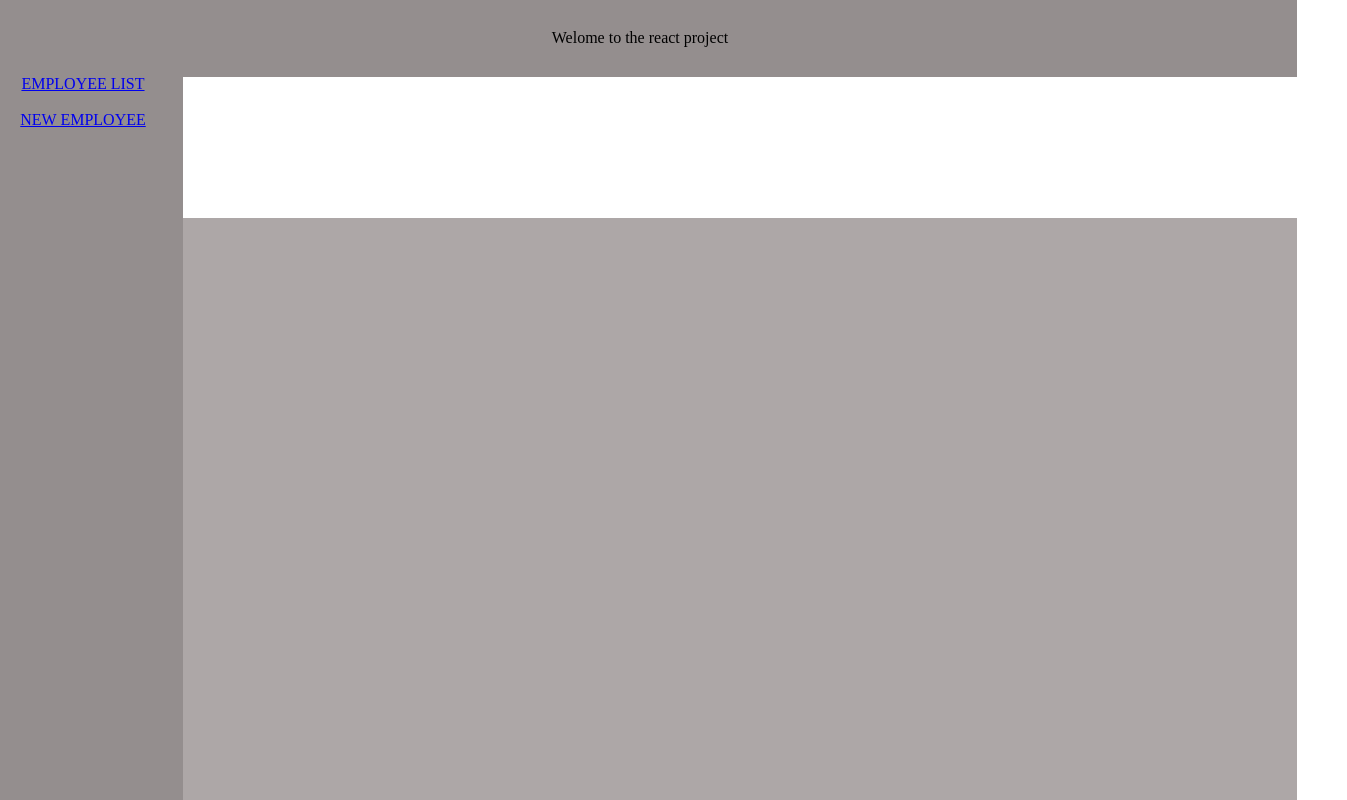
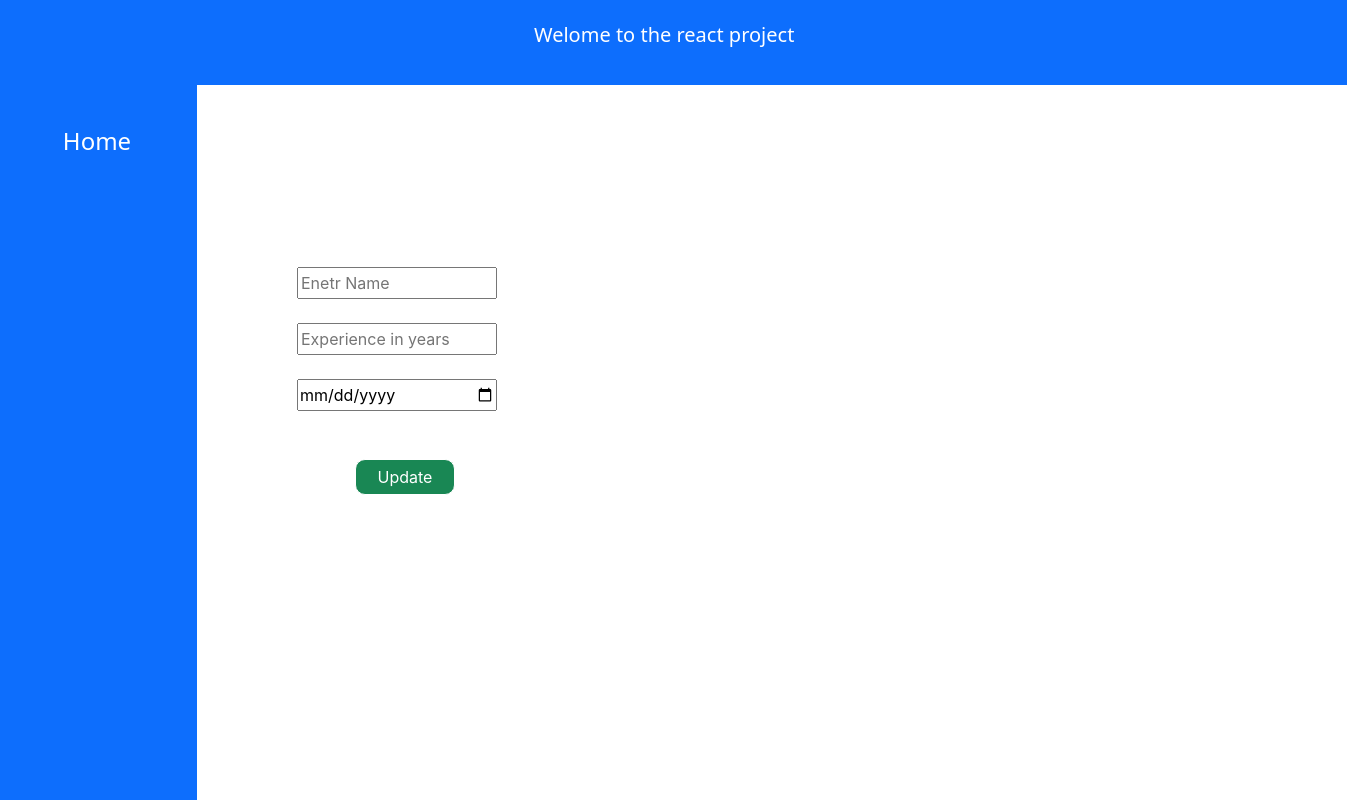
Before and after one commit to Divyadharshini999/Employee-Management, a React (Create React App) app in the folder my-react-app/: page /update/1 in a window 1280 px wide. Shown: the top 800 px of the page, 1347 px wide, since content can reach past the window. Built offline with nearby package versions, Linux system fonts and the light colour scheme; no server answers.

Commit message:
fourth commit

```diff
--- a/my-react-app/package.json
+++ b/my-react-app/package.json
@@ -8,6 +8,7 @@
     "@testing-library/react": "^13.4.0",
     "@testing-library/user-event": "^13.5.0",
     "axios": "^1.4.0",
+    "bootstrap": "^5.3.1",
     "react": "^18.2.0",
     "react-dom": "^18.2.0",
     "react-hook-form": "^7.45.2",
--- a/my-react-app/public/index.html
+++ b/my-react-app/public/index.html
@@ -15,6 +15,12 @@
       user's mobile device or desktop. See https://developers.google.com/web/fundamentals/web-app-manifest/
     -->
     <link rel="manifest" href="%PUBLIC_URL%/manifest.json" />
+    <link
+  href="https://cdn.jsdelivr.net/npm/bootstrap@5.3.1/dist/css/bootstrap.min.css"
+  rel="stylesheet"
+  integrity="sha384-4bw+/aepP/YC94hEpVNVgiZdgIC5+VKNBQNGCHeKRQN+PtmoHDEXuppvnDJzQIu9"
+  crossorigin="anonymous"
+></link>
     <!--
       Notice the use of %PUBLIC_URL% in the tags above.
       It will be replaced with the URL of the `public` folder during the build.
@@ -38,6 +44,11 @@
 
       To begin the development, run `npm start` or `yarn start`.
       To create a production bundle, use `npm run build` or `yarn build`.
+
+
     -->
+
+    <script src="https://cdn.jsdelivr.net/npm/@popperjs/core@2.11.8/dist/umd/popper.min.js" integrity="sha384-I7E8VVD/ismYTF4hNIPjVp/Zjvgyol6VFvRkX/vR+Vc4jQkC+hVqc2pM8ODewa9r" crossorigin="anonymous"></script>
+<script src="https://cdn.jsdelivr.net/npm/bootstrap@5.3.1/dist/js/bootstrap.min.js" integrity="sha384-Rx+T1VzGupg4BHQYs2gCW9It+akI2MM/mndMCy36UVfodzcJcF0GGLxZIzObiEfa" crossorigin="anonymous"></script>
   </body>
 </html>
--- a/my-react-app/src/App.js
+++ b/my-react-app/src/App.js
@@ -1,78 +1,40 @@
 import React from "react";
-// import AddEmployee from './AddEmployee'
-function EmployeeList() {
-  const person = [
-    {
-      id: 1,
-      Name: "Divya",
-      Experience: "2 Years",
-      Date_Of_Joining: "22.06.2020",
-    },
-    {
-      id: 2,
-      Name: "Divya",
-      Experience: "2 Years",
-      Date_Of_Joining: "22.06.2020",
-    },
-    {
-      id: 3,
-      Name: "Divya",
-      Experience: "2 Years",
-      Date_Of_Joining: "22.06.2020",
-    },
-    {
-      id: 4,
-      Name: "Divyasrii",
-      Experience: "2 Years",
-      Date_Of_Joining: "22.06.2020",
-    },
-  ];
+import { Link, Route, Routes } from "react-router-dom";
+import CreatePage from "./components/CreatePage";
+import ReadPage from "./components/ReadPage";
+import UpdatePage from "./components/UpdatePage";
 
-  const listItems = person.map((element) => {
-    return (
-      <div className="ta">
-        <tr>
-          <td>Name</td>
-        </tr>
-        <table border={1} width="50%" cellPadding={10} bgcolor="lightgray">
-          <tbody>
-            <tr>
-              <td>{element.id}</td>
-              <td>{element.Name}</td>
-              <td>{element.Experience}</td>
-              <td>{element.Date_Of_Joining}</td>
-            </tr>
-          </tbody>
-        </table>
+function App() {
+  return (
+    <div className="container">
+      <nav class=" navbar  bg-primary ">
+        <div class="container-fluid justify-content-center  ">
+          <span class=" nav navbar-brand mb-0 h1 ">
+            Welome to the react project
+          </span>
+        </div>
+      </nav>
+
+      <div className="innercontainer bg-primary">
+        <br></br>
+        <br></br>
+
+        <ul class="nav flex-column">
+          <li class="nav-item">
+            <a class="nav-link active" aria-current="page" href="/">
+              Home
+            </a>
+          </li>
+        </ul>
       </div>
-    );
-  });
-  return listItems;
+      <div className="addinput">
+        <Routes>
+          <Route path="/create" element={<CreatePage />} />
+          <Route path="/" element={<ReadPage />} />
+          <Route path="/update/:id" element={<UpdatePage />} />
+        </Routes>
+      </div>
+    </div>
+  );
 }
-function App() {
-  return <EmployeeList />;
-}
-
 export default App;
-
-// import { BrowserRouter, Route, Routes } from "react-router-dom";
-// import Create_1 from "./components/Create_1";
-// import Read_1 from "./components/Read_1";
-// import Update_1 from "./components/Update_1";
-// function App(){
-//   return(
-//     <div>
-//       {/* <BrowserRouter> */}
-//       <Routes>
-//         <Route path="/create_1" element={<Create_1/>}/>
-//         <Route path="/read_1" element={<Read_1/>}/>
-//         <Route path="/update_1" element={<Update_1/>}/>
-
-//       </Routes>
-
-//       {/* </BrowserRouter>
-//      */}
-//     </div>
-//   )
-// }
-// export default App
--- /dev/null
+++ b/my-react-app/src/Constants/Url.js
@@ -0,0 +1,2 @@
+//API call
+export const API_URL="http://localhost:5000/api/emplyee_management"
--- a/my-react-app/src/components/AddEmployee.js
+++ /dev/null
@@ -1,33 +0,0 @@
-import React from "react";
-import { Link, Route, Routes } from "react-router-dom";
-import App from "../App";
-import Create_1 from "./Create_1";
-import Read_1 from "./Read_1";
-import Update_1 from "./Update_1";
-
-function AddEmployee() {
-  // const name
-  return (
-    <div className="container">
-      <p>Welome to the react project</p>
-      <div className="innercontainer">
-        <Link to="/employeelist">EMPLOYEE LIST</Link>
-        <br></br>
-        <br></br>
-        {/* <Link to="/create">CREATE NEW EMPLOYEE </Link> */}
-        <Link to="/create">NEW EMPLOYEE</Link>
-      </div>
-      <div className="addinput">
-        <Routes>
-          <Route path="/employeelist" element={<App />} />
-          {/* <Route path="/addnew" element={<AddNew/>}/> */}
-          <Route path="/create" element={<Create_1 />} />
-          <Route path="/read" element={<Read_1 />} />
-          {/* <Route path="/update/:id" element={<Update_1 />} /> */}
-          <Route path="/update" element={<Update_1 />} />
-        </Routes>
-      </div>
-    </div>
-  );
-}
-export default AddEmployee;
--- a/my-react-app/src/components/Create_1.js
+++ b/my-react-app/src/components/CreatePage.js
@@ -1,6 +1,6 @@
 import React, { useState } from "react";
-//import { API_URL } from "../Constants/Url";
 import axios from "axios";
+import { API_URL } from "../Constants/Url";
 import { useNavigate } from "react-router-dom";
 import { useForm } from "react-hook-form";
 import * as yup from "yup";
@@ -20,7 +20,7 @@ const schema = yup.object().shape({
   dojs: yup.string().required("please enter Date Of Joining "),
 });
 
-function Create_1() {
+function CreatePage() {
   const [names, setnames] = useState("");
   const [Experiences, setExperiences] = useState("");
   const [dojs, setDoJs] = useState("");
@@ -39,20 +39,21 @@ function Create_1() {
 
   return (
     <form
-      className="inputContainer"
+      className="inputContainer  form-control-sm  "
       onSubmit={handleSubmit(async () => {
         //console.log(data);
-        await axios.post("http://localhost:5000/api/emplyee_management", {
+        await axios.post(API_URL, {
           names,
           Experiences,
           dojs,
         });
-        navigate1("/read");
+        navigate1("/");
       })}
     >
       {/* for changing or to type something in the textbox, wehave to use "onChange" event function */}
 
       <input
+        class="form-control form-control-sm "
         {...register("names")}
         type="text"
         placeholder="Enetr Name"
@@ -64,6 +65,7 @@ function Create_1() {
       <br></br>
 
       <input
+        class="form-control form-control-sm"
         {...register("Experiences")}
         type="text"
         placeholder="Experience in years"
@@ -74,6 +76,7 @@ function Create_1() {
       <br></br>
 
       <input
+        class="form-control form-control-md"
         {...register("dojs")}
         type="date"
         className="date"
@@ -90,4 +93,4 @@ function Create_1() {
     </form>
   );
 }
-export default Create_1;
+export default CreatePage;
--- a/my-react-app/src/components/Read_1.js
+++ b/my-react-app/src/components/ReadPage.js
@@ -2,32 +2,21 @@ import axios from "axios";
 import React, { useState, useEffect } from "react";
 //import { API_URL } from "../Constants/Url";
 import { Link, useNavigate } from "react-router-dom";
+import { API_URL } from "../Constants/Url";
 
-function Read_1() {
+function ReadPage() {
   const [data, setAPIData1] = useState([]);
-  const navigate1 = useNavigate();
+  //const navigate1 = useNavigate();
 
-  const deleteUser1 = async (id) => {
-    await axios.delete(`http://localhost:5000/api/emplyee_management/${id}`);
+  const handleDelete = async (id) => {
+    await axios.delete(`${API_URL}/${id}`);
     callGetApi1();
   };
   //passing the values to the update page ,we have to use Local Storage
-  const updateUser = ({ names, Experiences, dojs, id }) => {
-    //setting the keys and values
-    localStorage.setItem("id", id);
-    localStorage.setItem("names", names);
-    localStorage.setItem("Experiences", Experiences);
-    localStorage.setItem("dojs", dojs);
-
-    //navigate to Update page
-    navigate1("/update");
-  };
 
   const callGetApi1 = async () => {
     try {
-      const response = await axios.get(
-        "http://localhost:5000/api/emplyee_management"
-      );
+      const response = await axios.get(API_URL);
       setAPIData1(response.data);
     } catch (error) {
       // if (response.status === 200) {
@@ -47,10 +36,10 @@ function Read_1() {
   return (
     // <div>Read_1</div>
 
-    <div>
+    <div className="readpage">
       <br></br>
       <br></br>
-      <Link to="/create" className="create">
+      <Link to="/create" className="createlink">
         CREATE NEW EMPLOYEE
       </Link>
       <br></br>
@@ -75,17 +64,20 @@ function Read_1() {
             <td>
               <button
                 className="deletebutton"
-                onClick={() => deleteUser1(data.id)}
+                onClick={() => handleDelete(data.id)}
               >
-                Delete
+                DELETE
               </button>
             </td>
 
             {/* for updating the values, all the datas should be pass to Update page*/}
             <td>
-              <button className="updatebutton" onClick={() => updateUser(data)}>
+              {/* <button className="updatebutton" onClick={() => updateUser(data)}>
                 UPDATE
-              </button>
+              </button> */}
+              <Link to={`/update/${data.id} `} className="updatebutton">
+                UPDATE
+              </Link>
             </td>
           </tr>
         ))}
@@ -94,4 +86,4 @@ function Read_1() {
   );
 }
 
-export default Read_1;
+export default ReadPage;
--- /dev/null
+++ b/my-react-app/src/components/UpdatePage.js
@@ -0,0 +1,84 @@
+import axios from "axios";
+import React, { useState, useEffect } from "react";
+import { useNavigate, useParams } from "react-router-dom";
+import { API_URL } from "../Constants/Url";
+
+function UpdatePage() {
+  const [names, setnames] = useState("");
+  const [Experiences, setExperiences] = useState("");
+  const [dojs, setDoJs] = useState("");
+  //const [id, setId] = useState("");
+  const { id } = useParams();
+
+  const navigate1 = useNavigate();
+  //useEffect(() => {
+  //getting the stored values
+  //   setId(localStorage.getItem("id"));
+  //   setnames(localStorage.getItem("names"));
+  //   setExperiences(localStorage.getItem("Experiences"));
+  //   setDoJs(localStorage.getItem("dojs"));
+  // }, []);
+
+  useEffect(() => {
+    fetchData();
+  }, []);
+
+  const fetchData = async () => {
+    try {
+      const response = await axios.get(`${API_URL}/${id}`);
+      setnames(response.data.names);
+      setExperiences(response.data.Experiences);
+      setDoJs(response.data.dojs);
+    } catch (error) {
+      console.error(error);
+    }
+  };
+  const handleUpdate = async () => {
+    try {
+      await axios.put(`${API_URL}/${id}`, {
+        names,
+        Experiences,
+        dojs,
+      });
+      navigate1("/");
+      console.log("Data updated successfully");
+    } catch (error) {
+      console.error(error);
+    }
+  };
+
+  return (
+    <div>
+      {/* update form */}
+      <input
+        type="text"
+        placeholder="Enetr Name"
+        value={names}
+        onChange={(event) => setnames(event.target.value)}
+      ></input>
+      <br></br>
+
+      <input
+        type="text"
+        placeholder="Experience in years"
+        value={Experiences}
+        onChange={(event) => setExperiences(event.target.value)}
+      ></input>
+      <br></br>
+      <input
+        type="date"
+        className="date"
+        placeholder="Enter the Date of Joining"
+        value={dojs}
+        onChange={(event) => setDoJs(event.target.value)}
+      ></input>
+      <br></br>
+      <br></br>
+      <button type="button" onClick={handleUpdate} className="updatebutton1">
+        Update
+      </button>
+    </div>
+  );
+}
+
+export default UpdatePage;
--- a/my-react-app/src/components/Update_1.js
+++ /dev/null
@@ -1,71 +0,0 @@
-import axios from "axios";
-import React, { useState, useEffect } from "react";
-import { useNavigate } from "react-router-dom";
-
-function Update_1() {
-  const [names, setnames] = useState("");
-  const [Experiences, setExperiences] = useState("");
-  const [dojs, setDoJs] = useState("");
-  const [id, setId] = useState("");
-
-  const navigate1 = useNavigate();
-  useEffect(() => {
-    // console.log(localStorage.getItem('id'))
-    // console.log(localStorage.getItem('name'))
-    // console.log(localStorage.getItem('Experience'))
-    // console.log(localStorage.getItem('doj'))
-
-    //getting the stored values
-    setId(localStorage.getItem("id"));
-    setnames(localStorage.getItem("names"));
-    setExperiences(localStorage.getItem("Experiences"));
-    setDoJs(localStorage.getItem("dojs"));
-  }, []);
-
-  const updateb1 = async () => {
-    //put method is used for updating
-    await axios.put(`http://localhost:5000/api/emplyee_management/${id}`, {
-      names,
-      Experiences,
-      dojs,
-    });
-
-    //after the updating the values, it navigate to the read page
-    navigate1("/read");
-  };
-
-  return (
-    <div>
-      {/* update form */}
-      <input
-        type="text"
-        placeholder="Enetr Name"
-        value={names}
-        onChange={(event) => setnames(event.target.value)}
-      ></input>
-      <br></br>
-
-      <input
-        type="text"
-        placeholder="Experience in years"
-        value={Experiences}
-        onChange={(event) => setExperiences(event.target.value)}
-      ></input>
-      <br></br>
-      <input
-        type="date"
-        className="date"
-        placeholder="Enter the Date of Joining"
-        value={dojs}
-        onChange={(event) => setDoJs(event.target.value)}
-      ></input>
-      <br></br>
-      <br></br>
-      <button type="button" onClick={updateb1} className="updatebutton1">
-        Update
-      </button>
-    </div>
-  );
-}
-
-export default Update_1;
--- a/my-react-app/src/index.css
+++ b/my-react-app/src/index.css
@@ -3,8 +3,8 @@ body{
 }
 
 .addinput {
-  margin-top: -657px;
-  margin-left: 200px;
+  margin-top: -600px;
+  margin-left: 300px;
   font-family: -apple-system, BlinkMacSystemFont, 'Segoe UI', 'Roboto', 'Oxygen',
     'Ubuntu', 'Cantarell', 'Fira Sans', 'Droid Sans', 'Helvetica Neue',
     sans-serif;
@@ -12,19 +12,25 @@ body{
   -webkit-font-smoothing: antialiased;
   -moz-osx-font-smoothing: grayscale;
 
+
 }
-body .addinput{
-  background-color: rgb(173, 167, 167);
+/* body .addinput{
+  background-color: rgb(255, 255, 255);
   height: 100vh;
-}
+  border: 1px solid pink;
+
+
+} */
  .container {
 /* margin-top: 70px; */
-margin: -17px;
+margin: -15px;
 text-align: center;
+color: white;
 
 }
-.innercontainer {
-  color: white;
+.inputContainer {
+
+ border: 1px solid black;
 }
  .tableContainer {
   margin-top: 10px;
@@ -38,19 +44,30 @@ label{
   margin-right: 400px;
 }
  .date{
-  margin-left: -328px;
+  /* margin-left: -328px;
   margin-top: -10px;
-  padding: 7px;
-width: 187px; }
-.create{
-  background-color:  rgb(93, 112, 221);
-  margin-left: -900px;
-  color: black;
+  padding: 7px; */
+  height: 2em;
+  width: 200px;
+  display: block;
+  margin: 0 px;
+/* width: 187px; */
+}
+a.createlink {
+  background-color:   #0d6efd;
+  margin-left:-500px;
+  margin-bottom: 0px;
+  color: white;
   /* padding-bottom: 100px; */
   /* text-underline-offset: none; */
   padding: 10px;
   text-decoration-line: none;
 
+
+}
+a.createlink:hover{
+  color:white;
+  background-color:rgb(23, 40, 88);
 }
 .error{
   color: red;
@@ -65,7 +82,8 @@ width: 187px; }
   color: black;
 }
 .container p{
-  padding: 30px;
+  padding: 70px;
+  margin-top: -10px;
   background-color: rgb(148, 142, 142);
 }
 .innercontainer{
@@ -75,6 +93,7 @@ width: 187px; }
   background-color: rgb(148, 142, 142);
   width: 200px;
   height: 100vh;
+  color: white;
 
 }
 input[type=text]
@@ -82,7 +101,7 @@ input[type=text]
   height: 2em;
   width: 200px;
   display: block;
-  margin: 0 325px;
+  margin-right: 10 px;
 }
 .lableinput{
   display:flex;
@@ -90,41 +109,55 @@ input[type=text]
 }
  .updatebutton{
   /* background-color:  rgb(41, 38, 39); */
-  background-color: rgb(70, 207, 116) ;
+  border: 1px solid white;
+  background-color: #198754 ;
+  border-radius: 10px;
+  padding: 10px;
+  width: 150px;
+  color: white;
+  text-decoration: none;
+   height: 0px;
+  /* margin-left: -220px; */
+}
+.updatebutton1{
+  border: 1px solid white;
+  background-color: #198754 ;
+  border-radius: 10px;
+  padding: 5px;
+  width: 100px;
+  color: white;
+  margin-left: -600px;
+}
+.updatebutton1:hover{
+  background-color: #24721d;
+}
+
+.deletebutton {
+  border: 1px solid white;
+  background-color: #dc3545 ;
+  border-radius: 10px;
+  padding: 5px;
+  width: 90px;
+  color: white;
+  height: 43px;
+}
+.addbutton {
+  background-color: #0d6efd ;
   border-radius: 10px;
   padding: 10px;
   width: 100px;
-  color: black;
-  /* margin-left: -220px; */
+  color: white;
+  border: 1px solid white;
+  /* margin-left: -310px; */
 }
-.updatebutton1{
-  background-color: rgb(70, 207, 116) ;
-  border-radius: 10px;
-  padding: 10px;
-  width: 100px;
-  color: black;
-  margin-left: -325px;
-}
-
-.deletebutton {
-  background-color: rgb(221, 93, 93) ;
-  border-radius: 10px;
-  padding: 10px;
-  width: 100px;
-  color: black;
-}
-.addbutton {
-  background-color: rgb(93, 112, 221) ;
-  border-radius: 10px;
-  padding: 10px;
-  width: 100px;
-  color: black;
-  margin-left: -310px;
+.addbutton:hover{
+  background-color: #07234d;
 }
 .theading{
   font-weight: bold
 }
 .delete1{
+  border: 1px solid white;
   background-color: rgb(219, 55, 55);
    margin-left: 50px;
 }
@@ -135,3 +168,31 @@ code {
   font-family: source-code-pro, Menlo, Monaco, Consolas, 'Courier New',
     monospace;
 }
+.readpage{
+  margin-top: -500px;
+  margin-left: 20px;
+  color: black;
+}
+.nav-link{
+  color: white;
+ font-size: x-large;
+
+
+}
+
+.navbar{
+  color: white;
+  margin:0px;
+  width: 121%;
+  height: 100px;
+}
+.nav   {
+  color: white;
+}
+.inputContainer{
+  border: 1px solid white;
+  transition: all;
+  transform-box: content-box;
+  padding: 0px 250px;
+  margin-right: 100px;
+}
--- a/my-react-app/src/index.js
+++ b/my-react-app/src/index.js
@@ -5,14 +5,12 @@ import "./index.css";
 
 import reportWebVitals from "./reportWebVitals";
 import { BrowserRouter } from "react-router-dom";
-import AddEmployee from "./components/AddEmployee";
-//
+import App from "./App";
 
 const root = ReactDOM.createRoot(document.getElementById("root"));
 root.render(
   <BrowserRouter>
-    <AddEmployee />
-    {/* <Create_1/> */}
+    <App />
   </BrowserRouter>
 );
 
```
Also changed, not shown: my-react-app/src/components/Validation.js (deleted, +0 -19 lines), 1 other file (tests, documents, lock files or other folders).
